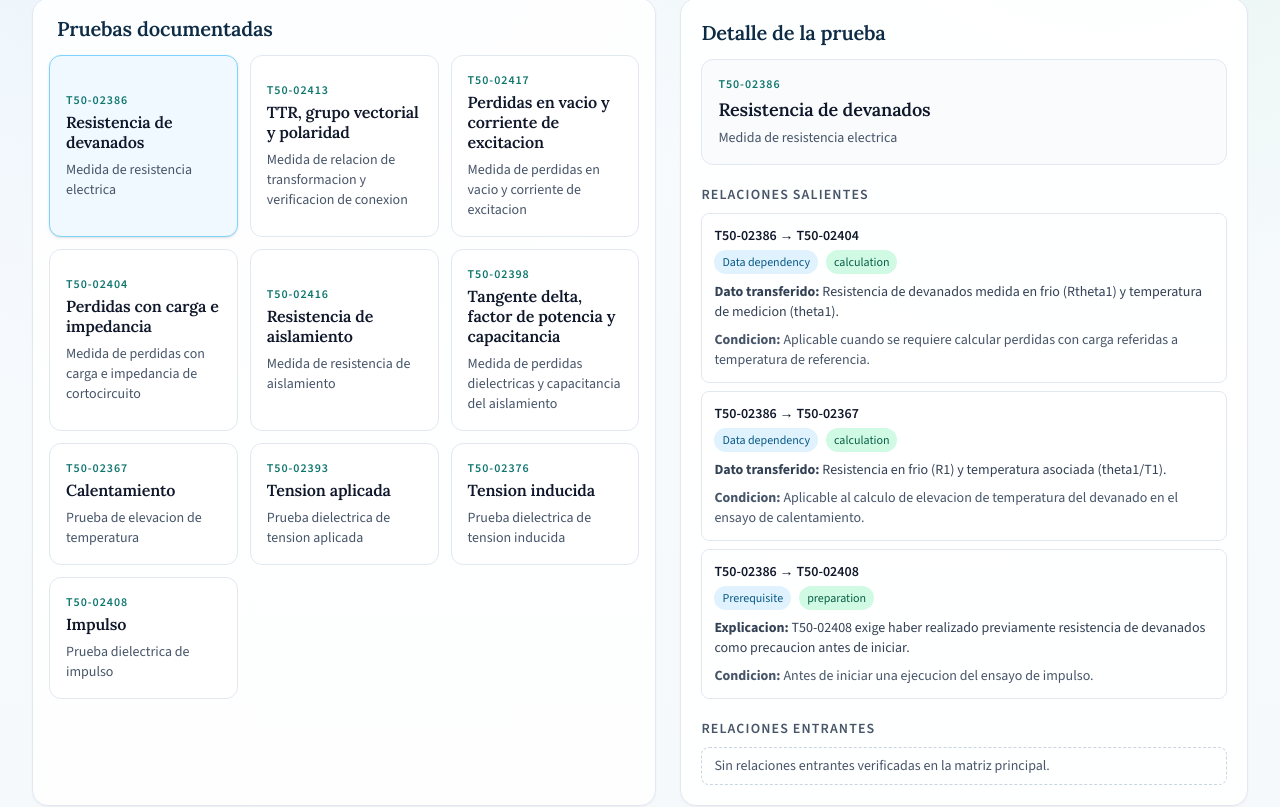
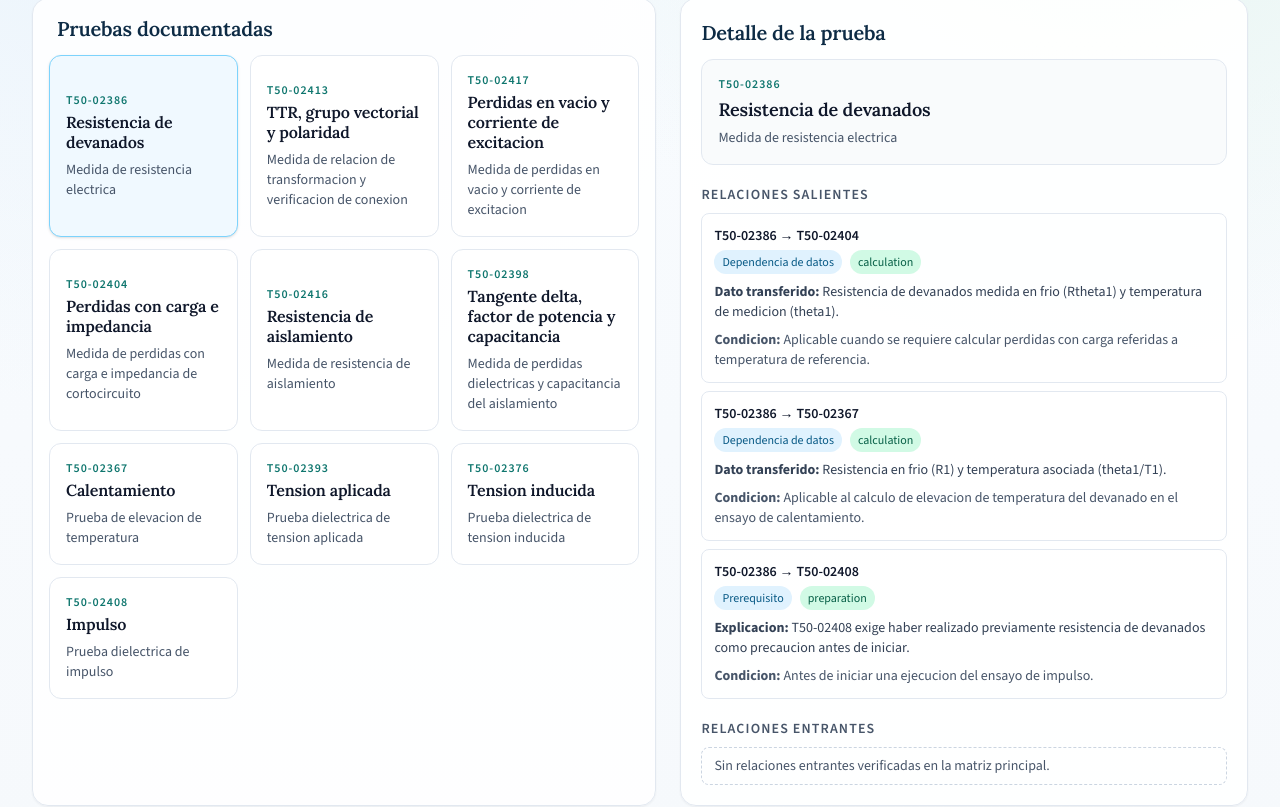
Before and after one commit to daguevarac-debug/mapa-pruebas-transformadores, a Next.js app: page / in a window 1280 px wide. Shown: the part 364-1171 px from the top of the page. Built offline with nearby package versions, Linux system fonts and the light colour scheme.

Commit message:
Traduce etiquetas didácticas del mapa

```diff
--- a/src/app/page.tsx
+++ b/src/app/page.tsx
@@ -6,8 +6,8 @@ import { procedures, verifiedRelations } from "@/data/pruebas";
 type ViewMode = "explore" | "map";
 
 function typeLabel(type: "prerequisite" | "data_dependency") {
-  if (type === "prerequisite") return "Prerequisite";
-  return "Data dependency";
+  if (type === "prerequisite") return "Prerequisito";
+  return "Dependencia de datos";
 }
 
 function relationColor(type: "prerequisite" | "data_dependency") {
@@ -77,7 +77,7 @@ export default function HomePage() {
     const prerequisiteCount = [...incoming, ...outgoing].filter((relation) => relation.type === "prerequisite").length;
     const dataCount = [...incoming, ...outgoing].filter((relation) => relation.type === "data_dependency").length;
 
-    return `Esta vista muestra ${total} conexion(es) verificadas para ${selectedProcedure.code}: ${outgoing.length} saliente(s), ${incoming.length} entrante(s), ${prerequisiteCount} de tipo prerequisite y ${dataCount} de tipo data_dependency. Usala como apoyo didactico para interpretar dependencias documentadas, no como una secuencia operativa obligatoria.`;
+    return `Esta vista muestra ${total} conexión(es) verificadas para ${selectedProcedure.code}: ${outgoing.length} saliente(s), ${incoming.length} entrante(s), ${prerequisiteCount} de tipo prerequisito y ${dataCount} de tipo dependencia de datos. Úsala como apoyo didáctico para interpretar dependencias documentadas, no como una secuencia operativa obligatoria.`;
   }, [incoming, outgoing, selectedProcedure.code]);
 
   return (
```
